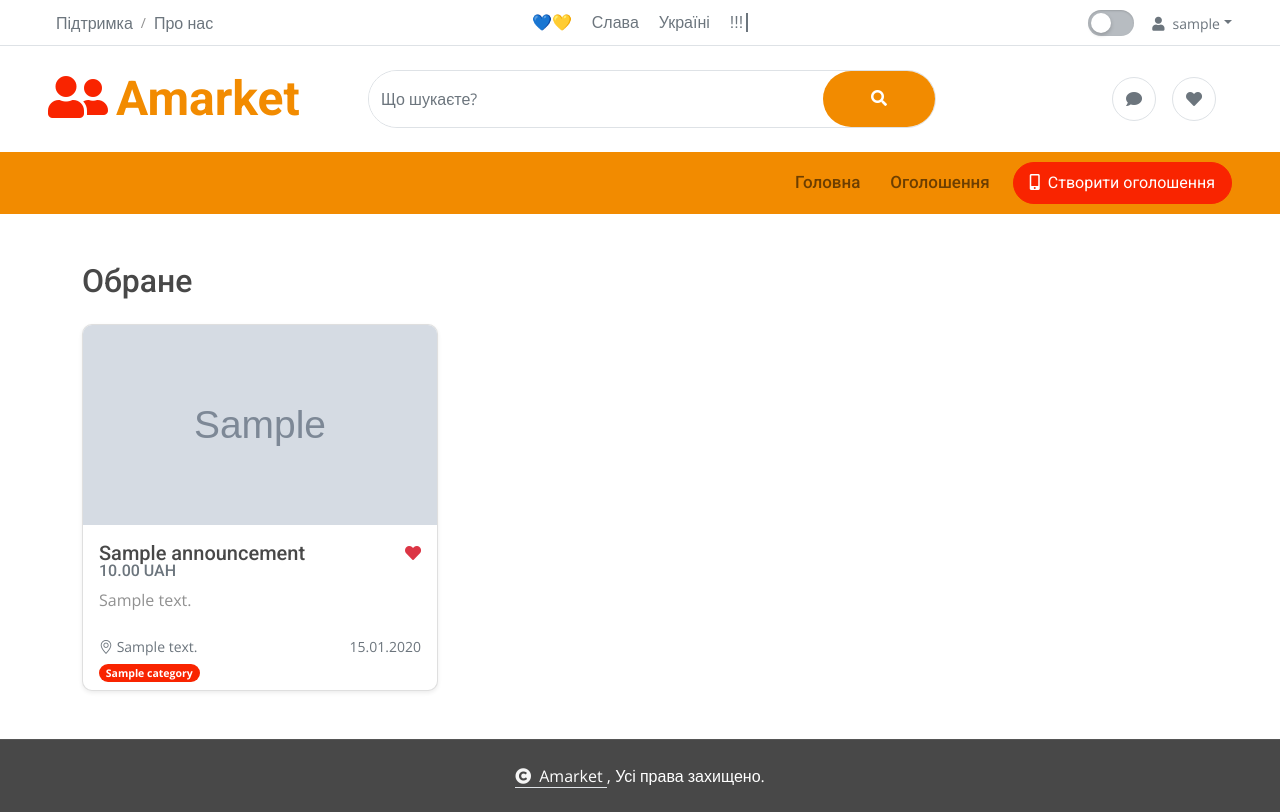
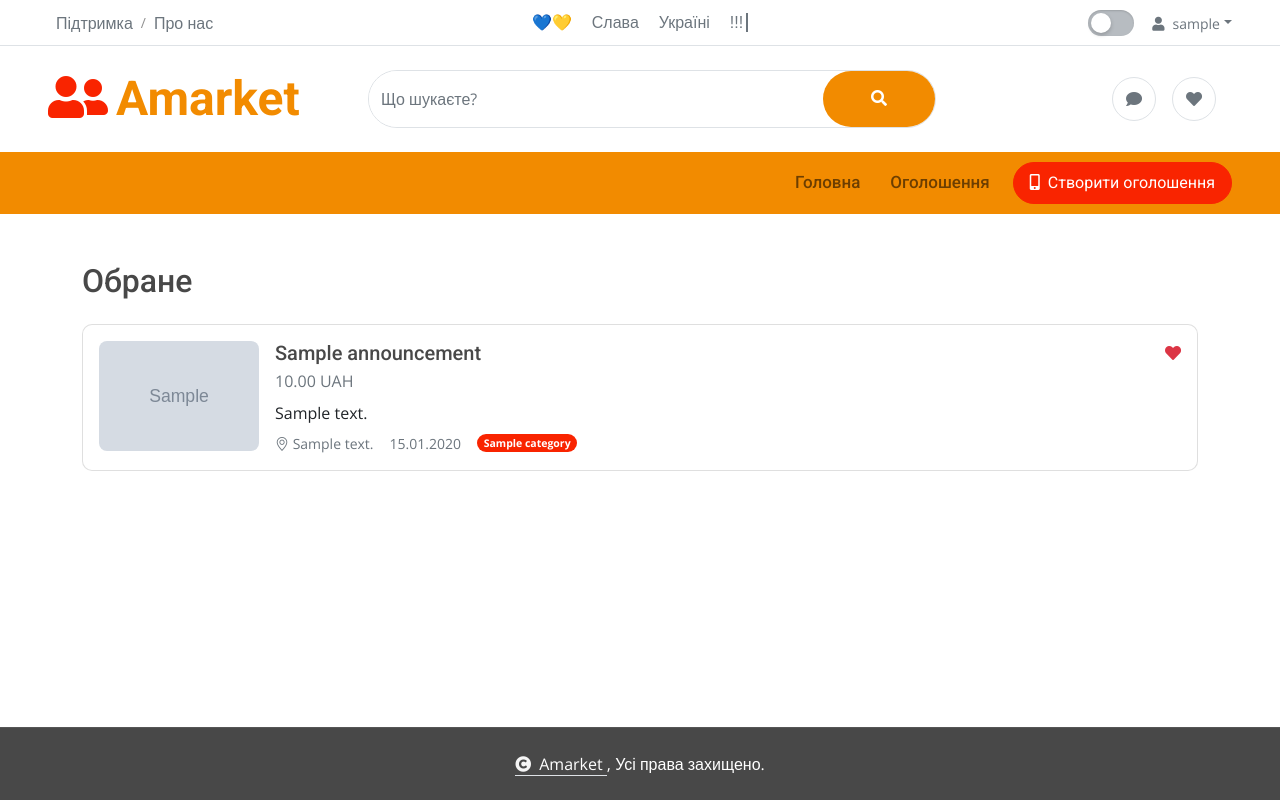
Before and after one commit to ArsenAltunyan-alt/Coursework_Altunyan_IPZ_Amarket, a Django app: page /announcement/favorites/ in a window 1280 px wide. Run offline with Django 5.2, Linux system fonts and the light colour scheme; a user stored in the database is signed in; tables that the repository leaves empty hold one stand-in row (values such as "Sample post"); grey boxes marked "Sample" are stand-in pictures; some libraries are stand-ins or nearby versions.

Commit message:
Refactor favorite list layout and styles: update HTML structure, enhance CSS for thumbnails and descriptions, and improve empty state handling.

```diff
--- a/announcement/templates/announcement/favorite_list.html
+++ b/announcement/templates/announcement/favorite_list.html
@@ -4,59 +4,58 @@
 <div class="container mt-5 mb-5">
     <h2 class="mb-4">Обране</h2>
 
-    <div class="row row-cols-1 row-cols-md-3 g-4">
+    <div class="list-group favorite-list" data-favorites-list>
         {% for announcement in announcements %}
-        <div class="col">
-            <div class="card h-100 shadow-sm">
+        <div class="list-group-item py-3 favorite-list__item" data-favorite-item>
+            <div class="d-flex gap-3 align-items-start flex-column flex-md-row">
                 {% with main_image=announcement.get_main_image %}
                 <a href="{% url 'announcement:detail' announcement.pk %}" class="text-decoration-none text-dark">
                     {% if main_image %}
-                    <img src="{{ main_image.url }}" class="card-img-top" alt="{{ announcement.title }}"
-                        style="height: 200px; object-fit: cover;">
+                    <img src="{{ main_image.url }}" alt="{{ announcement.title }}"
+                        class="favorite-list__thumb-img">
                     {% else %}
-                    <div class="card-img-top bg-secondary text-white d-flex align-items-center justify-content-center"
-                        style="height: 200px;">
+                    <div class="bg-secondary text-white d-flex align-items-center justify-content-center favorite-list__thumb-placeholder">
                         <span></span>
                     </div>
                     {% endif %}
                 </a>
                 {% endwith %}
 
-                <div class="card-body">
-                    <div class="d-flex justify-content-between align-items-start">
-                        <h5 class="card-title mb-0">
+                <div class="flex-grow-1">
+                    <div class="d-flex justify-content-between align-items-start gap-3">
+                        <div>
+                            <h5 class="mb-1">
                                 <a href="{% url 'announcement:detail' announcement.pk %}"
                                     class="text-decoration-none text-dark">
                                     {{ announcement.title }}
                                 </a>
                             </h5>
+                            <div class="text-muted mb-2">
+                                {{ announcement.price|default:"Ціна не вказана" }}
+                                {% if announcement.price %}UAH{% endif %}
+                            </div>
+                        </div>
                         <a href="{% url 'announcement:toggle_favorite' announcement.pk %}?next={{ request.get_full_path|urlencode }}"
-                            class="text-decoration-none">
+                            class="text-decoration-none js-favorite-toggle is-active" aria-label="Toggle favorite">
                             <i class="fas fa-heart text-danger"></i>
                         </a>
                     </div>
-                    <h6 class="card-subtitle mb-2 text-muted">
-                        {{ announcement.price|default:"Ціна не вказана" }}
-                        {% if announcement.price %}UAH{% endif %}
-                    </h6>
-                    <p class="card-text text-truncate">{{ announcement.description }}</p>
-                </div>
-                <div class="card-footer bg-transparent border-top-0 small text-muted">
-                    <div class="d-flex justify-content-between">
-                        <span><i class="bi bi-geo-alt"></i> {{ announcement.address|truncatechars:15 }}</span>
+
+                    <p class="mb-2 favorite-list__desc">{{ announcement.description|striptags }}</p>
+
+                    <div class="small text-muted d-flex flex-wrap gap-3 align-items-center favorite-list__meta">
+                        <span><i class="bi bi-geo-alt"></i> {{ announcement.address|truncatechars:30 }}</span>
                         <span>{{ announcement.created_at|date:"d.m.Y" }}</span>
-                    </div>
                         {% if announcement.category %}
-                    <div class="mt-1"><span class="badge bg-secondary">{{ announcement.category.get_full_name }}</span></div>
+                        <span class="badge bg-secondary">{{ announcement.category.get_full_name }}</span>
                         {% endif %}
                     </div>
                 </div>
             </div>
+        </div>
         {% empty %}
-        <div class="col-12">
-            <div class="alert alert-info text-center">
-                У вас поки не має жодного обраного оголошення.
-            </div>
+        <div class="alert alert-info text-center" data-favorites-empty>
+            У вас поки немає жодного обраного оголошення.
         </div>
         {% endfor %}
     </div>
--- a/main/static/main/css/style.css
+++ b/main/static/main/css/style.css
@@ -1537,3 +1537,39 @@ body {
         width: min(92vw, 320px);
     }
 }
+/* Favorites list layout */
+.favorite-list .favorite-list__thumb-img,
+.favorite-list .favorite-list__thumb-placeholder{
+    width: 160px !important;
+    height: 110px !important;
+    border-radius: 8px;
+    object-fit: cover;
+    display: block;
+    flex-shrink: 0;
+}
+
+.favorite-list .favorite-list__desc{
+    display: -webkit-box;
+    -webkit-line-clamp: 2;
+    -webkit-box-orient: vertical;
+    overflow: hidden;
+    word-break: break-word;
+    overflow-wrap: anywhere;
+}
+
+@media (max-width: 991px) {
+    .favorite-list .favorite-list__thumb-img,
+    .favorite-list .favorite-list__thumb-placeholder{
+        width: 140px !important;
+        height: 100px !important;
+    }
+}
+
+@media (max-width: 767px) {
+    .favorite-list .favorite-list__thumb-img,
+    .favorite-list .favorite-list__thumb-placeholder{
+        width: 100% !important;
+        height: auto !important;
+        aspect-ratio: 4 / 3;
+    }
+}
--- a/main/templates/main/base.html
+++ b/main/templates/main/base.html
@@ -345,6 +345,18 @@
                             }
                         }
 
+                        var favoriteItem = link.closest('[data-favorite-item]');
+                        if (favoriteItem && !isFavorite) {
+                            var list = favoriteItem.closest('[data-favorites-list]');
+                            favoriteItem.remove();
+                            if (list && !list.querySelector('[data-favorite-item]')) {
+                                var emptyState = list.querySelector('[data-favorites-empty]');
+                                if (emptyState) {
+                                    emptyState.style.display = '';
+                                }
+                            }
+                        }
+
                         showGlobalMessage(data.message || '', 'success');
                     })
                     .catch(function () {
```
Also changed, not shown: main/static/main/announcement_assets/css/main.css. Lines whose indentation alone changed are shown as unchanged.
